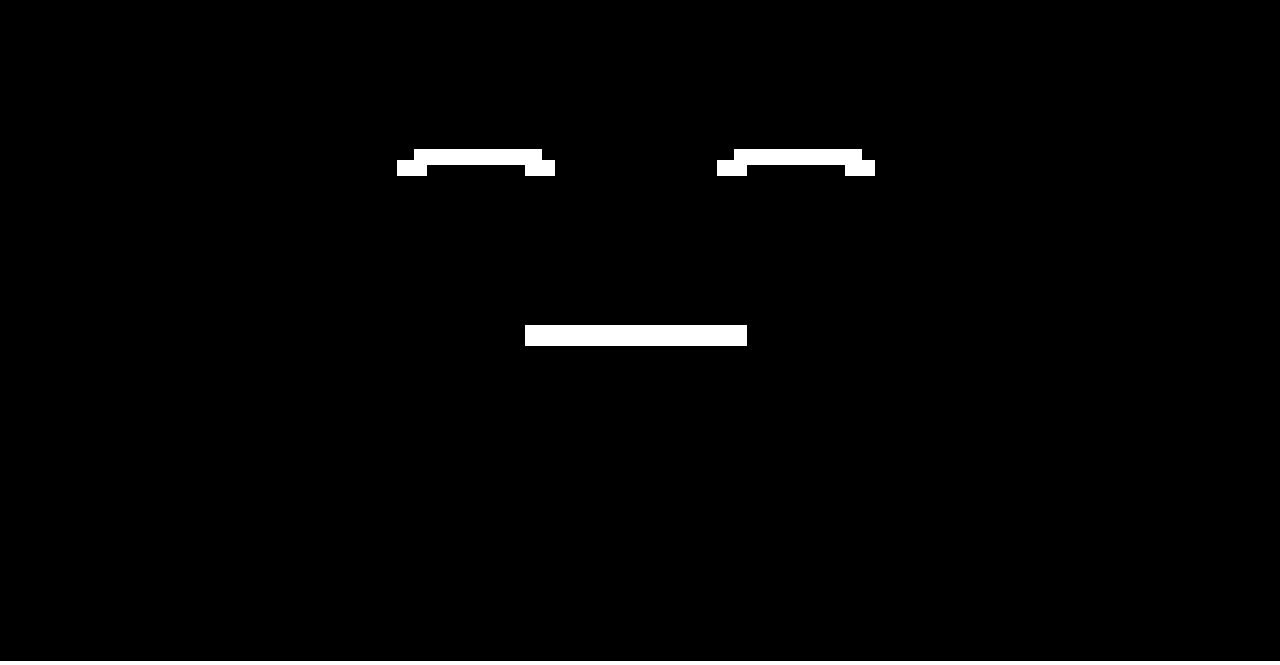
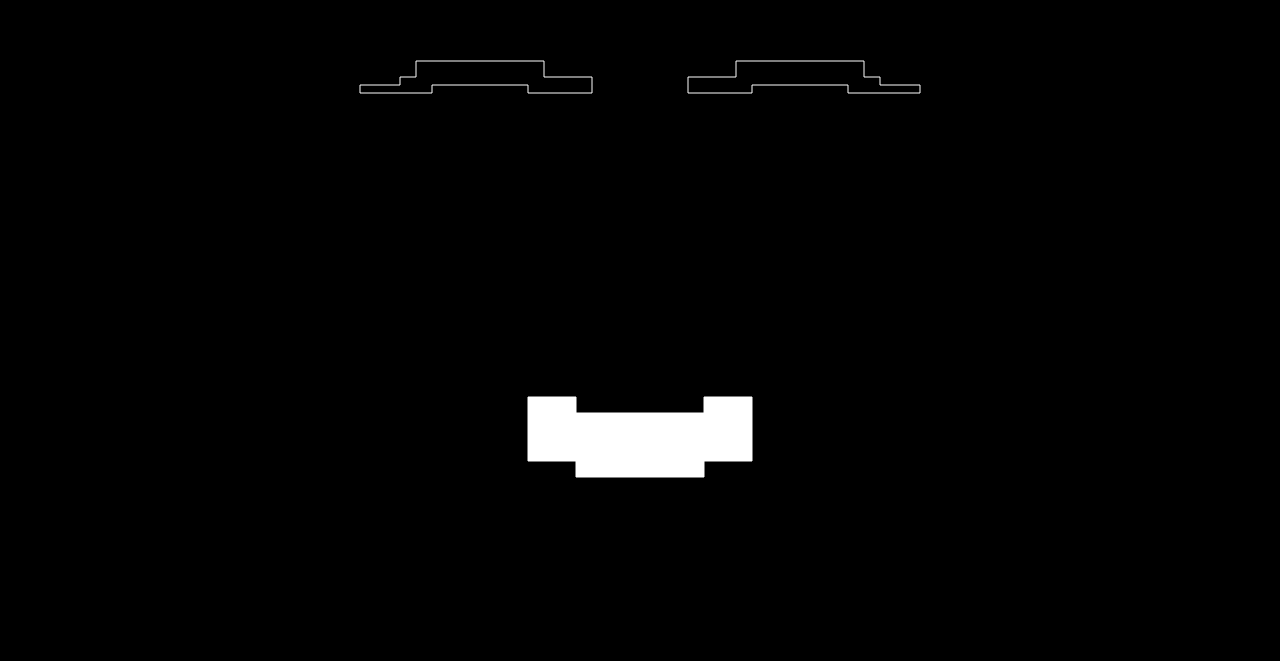
Before and after one commit to AlVereas/Meekaa, a plain HTML site: page public/index.html in a window 1280 px wide. Shown: the part 139-804 px from the top of the page. Drawn offline with Linux system fonts and the light colour scheme.

Commit message:
Updated rendering style on eyes

```diff
--- a/public/index.html
+++ b/public/index.html
@@ -9,8 +9,11 @@
         display: block;
         margin: 0px;
         overflow: hidden;
+        width: 100%;
+        height: 100%;
       }
       #canvas {
+        display: block;
         width: 100vw;
         height: 100vh;
         image-rendering: pixelated;
@@ -22,11 +25,18 @@
     <canvas id="canvas" >
 
     </canvas>
+    <canvas id="buffer" style="display: none;" >
+
+    </canvas>
   </body>
 
   <script>
     const canvas = document.getElementById("canvas");
     const ctx = canvas.getContext('2d');
+    const buffer = document.getElementById('buffer');
+    buffer.width = 32;
+    buffer.height = 32;
+    const bctx = buffer.getContext('2d');
 
     const time = Date.now();
     const t = 5;
@@ -34,13 +44,32 @@
 
     let center = {};
 
+    let brain = {
+      startTime: Date.now(),
+      currentEmotion: {},
+
+    }
+
+    function resizeCanvas() {
+      // Set the canvas resolution to match the *actual pixel size*
+
+      const dpr = window.devicePixelRatio || 1;
+
+      canvas.width = window.innerWidth * dpr/1;
+      canvas.height = window.innerHeight * dpr/1;
+
+      // Scale the context so drawing works in CSS pixels
+      ctx.scale(dpr, dpr);
+    }
+
     function clear() {
       ctx.fillStyle = 'black';
       ctx.fillRect(0, 0, canvas.width, canvas.height);
     }
 
     function snap (a, b, c, d) {
-      return [Math.floor(a), Math.floor(b), Math.floor(c), Math.floor(d)];
+      //return [a, b, c, d];
+      return [Math.floor(a), Math.floor(b), c?Math.floor(c):null, d?Math.floor(d):null];
     }
     function relativeToPixels(px, py, sx, sy) {
       const reference = canvas.width > canvas.height ? canvas.height : canvas.width;
@@ -49,62 +78,190 @@
     function centered(px, py, sx, sy) {
       return [px+canvas.width/2-sx/2, py+canvas.height/2-sy/2, sx, sy];
     }
+    function rel(x, y, a=null, b=null) {
+      const reference = canvas.width > canvas.height ? canvas.height : canvas.width;
+      return [x*reference + canvas.width/2, y*reference + canvas.height/2, a?a*reference:null]
+    }
 
-    function drawMouth(type) {
+    function pather(path) {
+      let action = 'm';
+      path.list.forEach(e => {
+        action = e.t || action;
+        if (action=='m') {
+          ctx.moveTo(...rel(path.offset.x + e.x*path.scale.x, path.offset.y + e.y*path.scale.y));
+        } else if (action=='l') {
+          ctx.lineTo(...rel(path.offset.x + e.x*path.scale.x, path.offset.y + e.y*path.scale.y));
+        }
+      });
+    }
+
+    function drawMouth(type, pose) {
       ctx.fillStyle = 'white';
+      ctx.strokeStyle = 'white';
+
+      ctx.lineWidth = .0;
+      let px = 0;
+      let py = .2;
+
+      px += 0;
+      py += 0;
+      ctx.beginPath();
+
+      if (type == 'smile') {
+        if (pose == 'open') {
+          ctx.moveTo(...rel(-.14+px, -.03+py));
+          ctx.lineTo(...rel(-.08+px, -.03+py));
+          ctx.lineTo(...rel(-.08+px, -.01+py));
+          ctx.lineTo(...rel(.08+px, -.01+py));
+
+          ctx.lineTo(...rel(.08+px, -.03+py));
+          ctx.lineTo(...rel(.14+px, -.03+py));
+          ctx.lineTo(...rel(.14+px, .05+py));
+          ctx.lineTo(...rel(.08+px, .05+py));
+          ctx.lineTo(...rel(.08+px, .07+py));
+          ctx.lineTo(...rel(-.08+px, .07+py));
+          ctx.lineTo(...rel(-.08+px, .05+py));
+          ctx.lineTo(...rel(-.14+px, .05+py));
+
+        } else {
+          ctx.moveTo(...rel(-.14+px, -.03+py));
+          ctx.lineTo(...rel(-.08+px, -.03+py));
+          ctx.lineTo(...rel(-.08+px, -.01+py));
+          ctx.lineTo(...rel(-.14+px, -.01+py));
+
+          ctx.moveTo(...rel(.1+px, .01+py));
+          ctx.lineTo(...rel(-.1+px, .01+py));
+          ctx.lineTo(...rel(-.1+px, -.01+py));
+          ctx.lineTo(...rel(.1+px, -.01+py));
+
+          ctx.moveTo(...rel(.14+px, -.03+py));
+          ctx.lineTo(...rel(.08+px, -.03+py));
+          ctx.lineTo(...rel(.08+px, -.01+py));
+          ctx.lineTo(...rel(.14+px, -.01+py));
+        }
+      }
+
+
+      ctx.closePath();
+      ctx.fill();
+      ctx.stroke();
+    }
+
+    function drawEye(type, pose, s) {
+      ctx.fillStyle = 'white';
+      ctx.strokeStyle = 'white';
+
+      ctx.lineWidth = .0;
+      let px = s/5;
+      let py = -.2;
+
+      px += 0;
+      py += 0;
+      ctx.beginPath();
+
+      if (s == -1){
+        //ctx.scale(-1, 1)
+      }
 
       if (type == 'neutral') {
-        ctx.fillRect( ...snap(...centered( ...relativeToPixels(0, .1, .3, .05) )) );
-      } else if (type == 'neutral-open') {
-        ctx.fillRect( ...snap(...centered( ...relativeToPixels(0, .1, .3, .1) )) );
+        if (pose == 'closed') {
+
+
+        } else {
+          pather({offset: {x:px,y:py}, scale:{x:s,y:1}, list:[
+            {t:'m',x:-.14,y:-.03},
+            {t:'l',x:-.08,y:-.03},
+            {t:'l',x:-.08,y:-.05},
+            {t:'l',x:+.08,y:-.05},
+            {t:'l',x:+.08,y:-.03},
+            {t:'l',x:+.1,y:-.03},
+            {t:'l',x:+.1,y:-.02},
+            {t:'l',x:+.15,y:-.02},
+            {t:'l',x:+.15,y:-.01},
+            {t:'l',x:+.06,y:-.01},
+            {t:'l',x:+.06,y:-.02},
+            {t:'l',x:-.06,y:-.02},
+            {t:'l',x:-.06,y:-.01},
+            {t:'l',x:-.14,y:-.01},
+          ]});
+        }
+      }
+
+      ctx.closePath();
+      //ctx.fill();
+      ctx.stroke();
+
+      if (s == -1){
+        //ctx.scale(-1, 1)
       }
     }
 
-    //*
+    /*
     function drawEye(type, p) {
       ctx.fillStyle = 'white';
 
       if (type == 'happy') {
-        ctx.fillRect( ...snap(...centered( ...relativeToPixels(p*.25, -.125, .2, .02) )) );
-        ctx.fillRect( ...snap(...centered( ...relativeToPixels((p*.35), -.11, .05, .025) )) );
-        ctx.fillRect( ...snap(...centered( ...relativeToPixels((p*.15), -.11, .05, .025) )) );
+        ctx.fillRect( ...snap(...centered( ...relativeToPixels(p*.2, -.11, .15, .02) )) );
+        ctx.fillRect( ...snap(...centered( ...relativeToPixels((p*.28), -.1, .05, .02) )) );
+        ctx.fillRect( ...snap(...centered( ...relativeToPixels((p*.12), -.1, .05, .02) )) );
       } else {
-        ctx.fillRect( ...snap(...centered( ...relativeToPixels(p*.25, -.125, .2, .02) )) );
-        ctx.fillRect( ...snap(...centered( ...relativeToPixels((p*.35), -.11, .05, .025) )) );
-        ctx.fillRect( ...snap(...centered( ...relativeToPixels((p*.15), -.11, .05, .025) )) );
+        ctx.fillRect( ...snap(...centered( ...relativeToPixels(p*.20, -.15, .12, .02) )) );
+        ctx.fillRect( ...snap(...centered( ...relativeToPixels((p*.28), -.14, .05, .02) )) );
+        ctx.fillRect( ...snap(...centered( ...relativeToPixels((p*.30), -.13, .04, .02) )) );
+        ctx.fillRect( ...snap(...centered( ...relativeToPixels((p*.33), -.12, .04, .02) )) );
+        ctx.fillRect( ...snap(...centered( ...relativeToPixels((p*.12), -.14, .05, .02) )) );
+        ctx.fillRect( ...snap(...centered( ...relativeToPixels(p*.20, -0.05, .1, .01) )) );
+      }
+
+      if (type != 'happy') {
+        ctx.fillRect( ...snap(...centered( ...relativeToPixels((p*.2)+.04, -.11, .05, .05) )) );
       }
     }
 
-    function drawMouth(type) {
+    function drawMouth(emotion, state) {
       ctx.fillStyle = 'white';
 
-      if (type == 'neutral') {
-        ctx.fillRect( ...snap(...centered( ...relativeToPixels(0, .1, .35, .03) )) );
-      } else if (type == 'neutral-open') {
-        ctx.fillRect( ...snap(...centered( ...relativeToPixels(0, .1, .35, .05) )) );
-        ctx.fillRect( ...snap(...centered( ...relativeToPixels(0, .13, .25, .02) )) );
+      if (emotion == 'neutral') {
+        if (state == 'open') {
+          ctx.fillRect( ...snap(...centered( ...relativeToPixels(0, .1, .2, .05) )) );
+          ctx.fillRect( ...snap(...centered( ...relativeToPixels(0, .13, .15, .02) )) );
+        } else {
+          ctx.fillRect( ...snap(...centered( ...relativeToPixels(0, .1, .25, .03) )) );
+        }
       }
     }
-    //*/
+    /*/
 
-    function expression(e) {
-      drawMouth(e);
-      drawEye(e, -1);
-      drawEye(e, 1);
+    function animate() {
+      let emote = {};
+
+      emote.talking = true;
+      emote.eyes = 'neutral';
+      emote.mouth = 'smile';
+      emote.mouthPose = (Math.floor(Date.now()/250)%2 == 0 && emote.talking) ? 'open' : '';
+
+      drawMouth(emote.mouth, emote.mouthPose);
+
+      drawEye(emote.eyes, emote.eyesPose, -1);
+      drawEye(emote.eyes, emote.eyesPose, 1);
+
+
+      brain.currentEmotion = emote;
     }
 
     function render() {
-
       i++;
       if (i >= t) {
         console.log('Rendering');
         i -= t;
 
+        resizeCanvas();
+
         center = {x: canvas.width/2, y: canvas.height/2};
 
         clear();
 
-        expression(Math.floor(Date.now()/250)%2 == 0 ? 'neutral' : 'neutral-open');
+        animate();
       }
 
       requestAnimationFrame(render);
```
